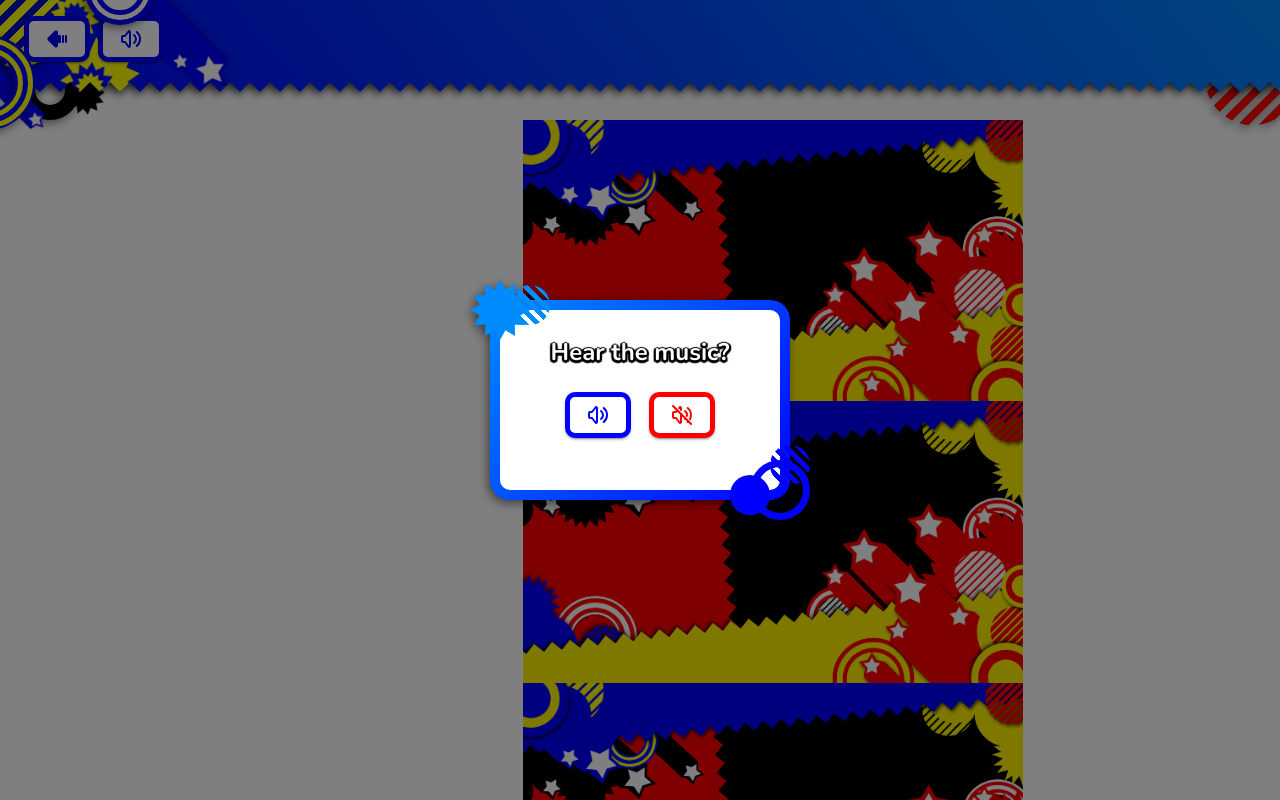
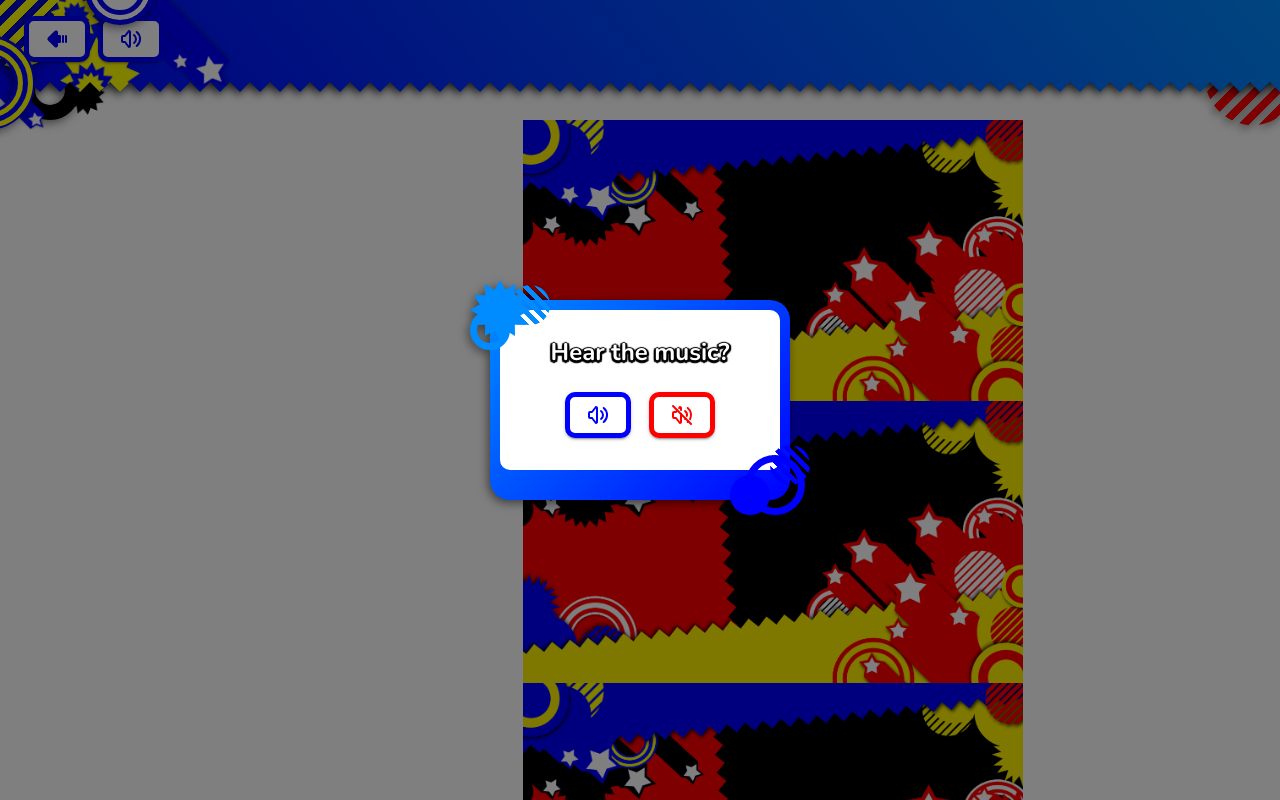
Before and after one commit to lluuvvii/my-personal-web-nextjs, a Next.js app: page /test in a window 1280 px wide. Shown: the top 800 px of the page. Built offline with nearby package versions, Linux system fonts and the light colour scheme.

Commit message:
update card choose music

```diff
--- a/src/app/components/navbar/Navbar.tsx
+++ b/src/app/components/navbar/Navbar.tsx
@@ -1044,8 +1044,24 @@ const Navbar = ({ window }: Props) => {
                 alignItems: 'center',
                 backgroundColor: 'transparent',
                 border: '7px solid blue',
-                bottom: '-20px',
-                right: '-20px'
+                bottom: '-15px',
+                right: '-15px'
+              }}
+            >
+            </Box>
+            <Box
+              sx={{
+                position: 'absolute',
+                width: '40px',
+                height: '40px',
+                borderRadius: '50%',
+                display: 'flex',
+                justifyContent: 'center',
+                alignItems: 'center',
+                backgroundColor: 'transparent',
+                border: '7px solid #008cff',
+                top: '10px',
+                left: '-20px'
               }}
             >
             </Box>
@@ -1065,7 +1081,7 @@ const Navbar = ({ window }: Props) => {
               }}
             >
             </Box>
-            <Box sx={{ backgroundColor: 'white', borderRadius: '10px', padding: '10px', height: '180px' }}>
+            <Box sx={{ backgroundColor: 'white', borderRadius: '10px', padding: '10px', height: '160px' }}>
               {children}
             </Box>
           </Box>
```
